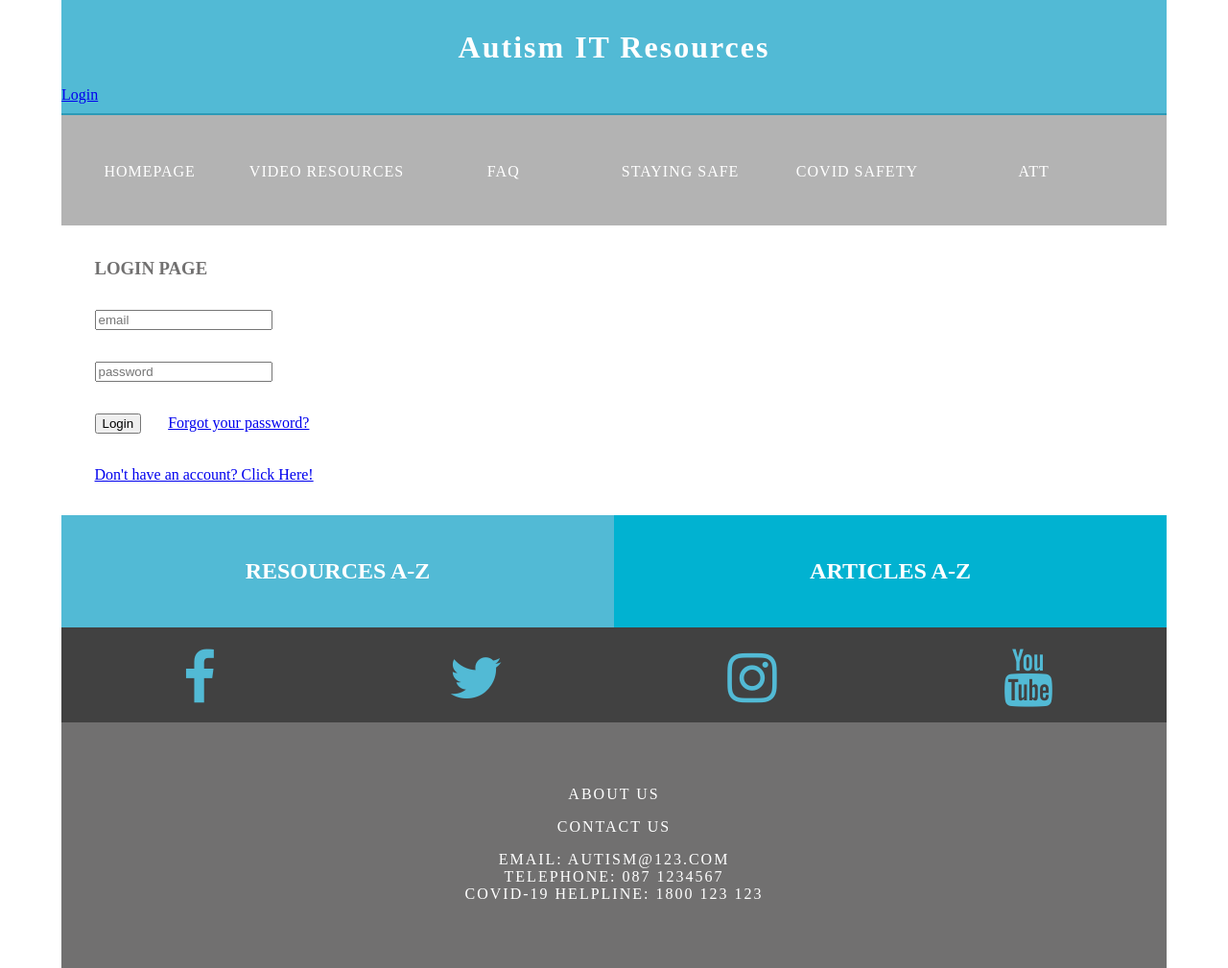
After one commit to rlennon/AutismITResources, a PHP site: page /phpWebsite/login.php in a window 1280 px wide. The commit adds this page. Shown: the whole page at 96% size. Run offline with PHP 8.4, Linux system fonts and the light colour scheme; some libraries are stand-ins or nearby versions.

Commit message:
added login link to header, added login page + register link

```diff
--- a/phpWebsite/header.php
+++ b/phpWebsite/header.php
@@ -1,3 +1,3 @@
 <div class="primary_header">
-  <h1 class="title">Autism IT Resources</h1>
+  <h1 class="title">Autism IT Resources</h1> <a href = "login.php">Login</a>
 </div>
--- /dev/null
+++ b/phpWebsite/login.php
@@ -0,0 +1,63 @@
+<!doctype html>
+<html>
+<head>
+<meta charset="utf-8">
+<meta http-equiv="X-UA-Compatible" content="IE=edge">
+<meta name="viewport" content="width=device-width, initial-scale=1">
+<title>AutismIt</title>
+<link href="index.css" rel="stylesheet" type="text/css">
+  <link rel="stylesheet" href="https://maxcdn.bootstrapcdn.com/font-awesome/4.4.0/css/font-awesome.min.css" />
+</head>
+<body>
+<div class="container">
+  <header>
+    <?php include 'header.php';?>
+      <?php include 'navBar.php';?>
+
+  </header>
+  <section>
+    <h2 class="noDisplay">Main Content</h2>
+    <article class="left_article">
+      <h3>Login Page</h3>
+
+<div align="center">
+
+
+    <form action ="home.html" id="form_login">
+        <p>
+            <input type="text" placeholder="email" />
+        </p>
+        <p>
+            <input type="password" placeholder="password" />
+        </p>
+        <p>
+            <input type = "submit" id = "login" value ="Login"></input>&nbsp;&nbsp;&nbsp;&nbsp;&nbsp;&nbsp;&nbsp;<a href = "#reset pass link">Forgot your password?</a>
+        </p>
+	<p>
+	    <a href="register.php">Don't have an account? Click Here!</a>
+	</p>
+    </form>
+
+    </article>
+
+  </section>
+
+  <div class="row blockDisplay">
+    <div class="column_half left_half">
+      <h2 class="column_title"><a href="image-based-hyperlinks.php">RESOURCES A-Z</h2>
+    </div>
+    <div class="column_half right_half">
+      <h2 class="column_title"><a href="facebook.com">ARTICLES A-Z</h2>
+    </div>
+  </div>
+  <div class="social">
+
+    <p class="social_icon"><a href="facebook.com"><i class = 'fa fa-facebook' style='font-size:60px;color:#52bad5;'></i></p>
+    <p class="social_icon"><a href="twitter.com"><i class = 'fa fa-twitter' style='font-size:60px;color:#52bad5;'></i></p>
+    <p class="social_icon"><a href="instagram.com"><i class = 'fa fa-instagram' style='font-size:60px;color:#52bad5;'></i></p>
+    <p class="social_icon"><a href="youtube.com"><i class = 'fa fa-youtube' style='font-size:60px;color:#52bad5;'></i></p>
+  </div>
+  <?php include 'footer.php';?>
+</div>
+</body>
+</html>
```
